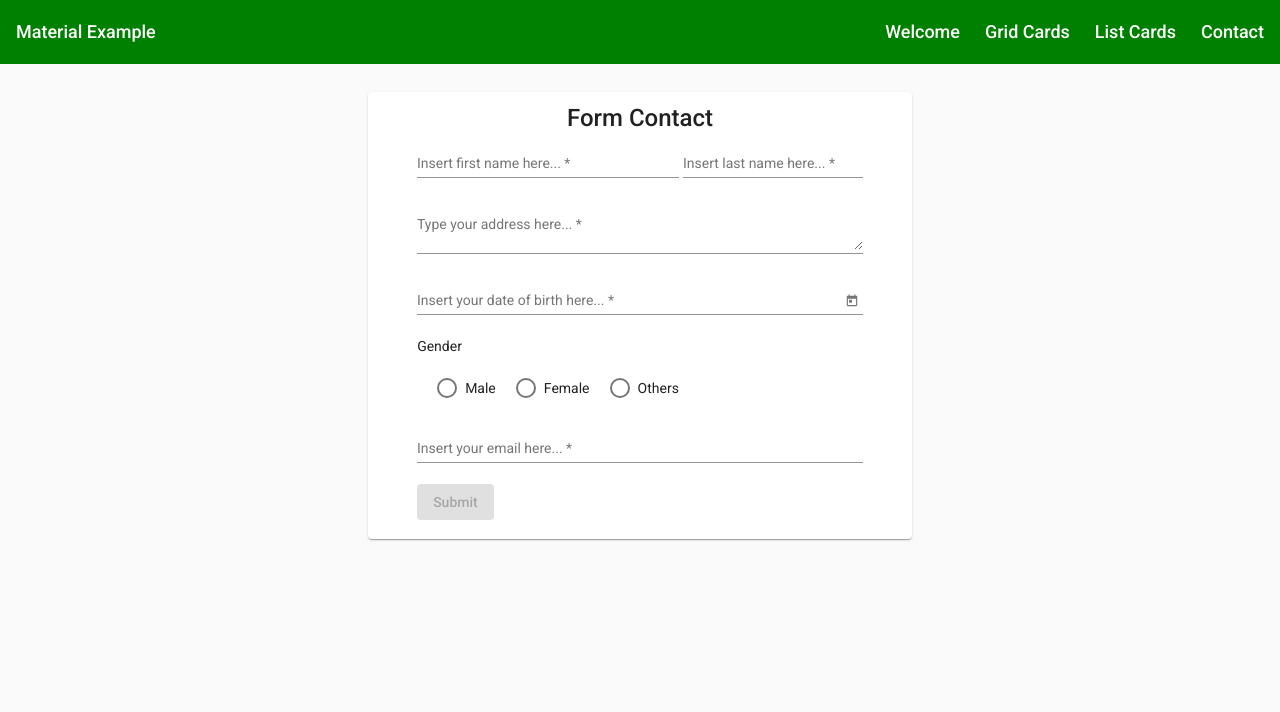
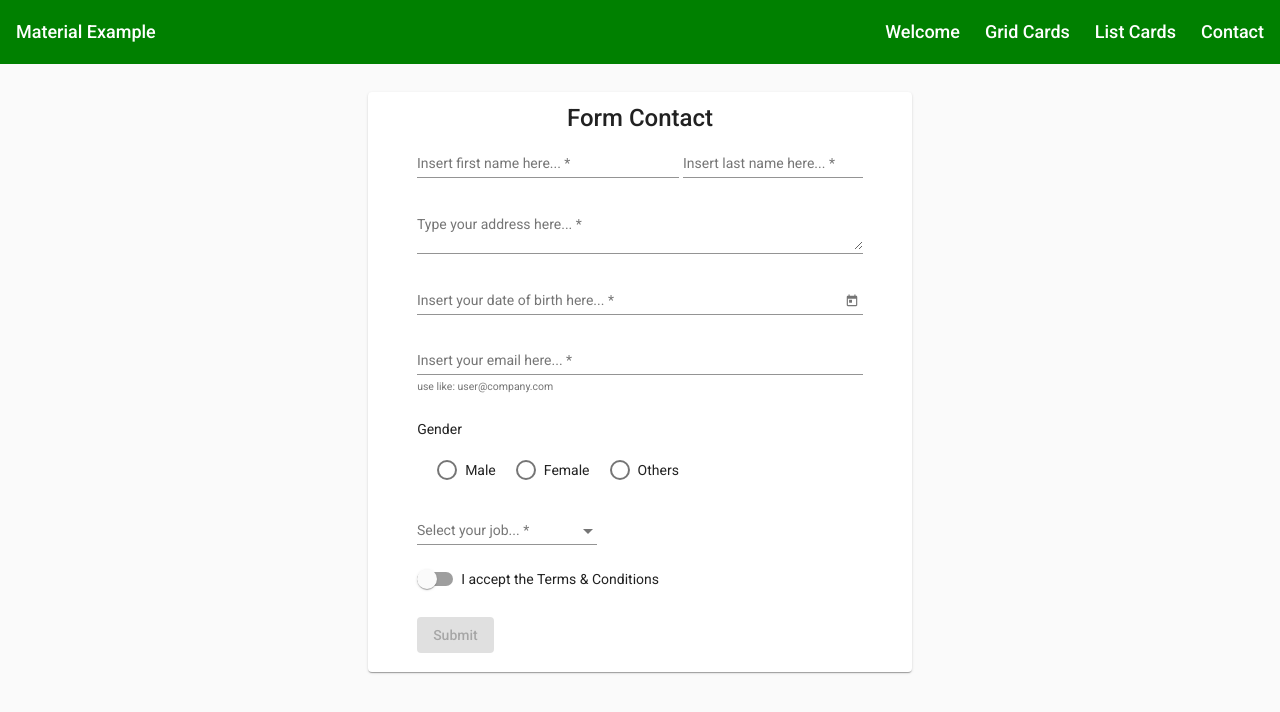
Before and after one commit to danielarrojo/exampleMaterialAngular, an Angular app: page /contact in a window 1280 px wide. Shown: the top 712 px of the page. Built offline with nearby package versions, Linux system fonts and the light colour scheme.

Commit message:
MarForm - completed!!

```diff
--- a/src/app/app-routing.module.ts
+++ b/src/app/app-routing.module.ts
@@ -15,6 +15,7 @@ export const routes: Route[] = [
 
 ];
 
+
 @NgModule({
   imports: [RouterModule.forRoot(routes)],
   exports: [RouterModule]
--- a/src/app/components/contact/contact.component.html
+++ b/src/app/components/contact/contact.component.html
@@ -50,6 +50,19 @@
                     </td>
                 </tr>
 
+
+                <!-- Email -->
+                <tr >
+                    <td colspan="2">
+                        <mat-form-field class="full-width">
+                            <input type="email" formControlName="email" matInput placeholder="Insert your email here...">
+                            <mat-hint>use like: user@company.com</mat-hint>
+                        </mat-form-field>
+                        <mat-error>
+                            <span *ngIf="!contactForm.get('email')?.valid && contactForm.get('email')?.touched">Insert a valid email format, please!!!</span>
+                        </mat-error>
+                    </td>
+                </tr><br>
                 <!-- Gender - Radio Button -->
                 <tr>
                     <td>
@@ -64,22 +77,32 @@
                         </mat-error>
                     </td>
                 </tr><br>
-                <!-- Email -->
-                <tr >
-                    <td colspan="2">
-                        <mat-form-field class="full-width">
-                            <input type="email" formControlName="email" matInput placeholder="Insert your email here...">
+                <!-- Job type - Options -->
+                <tr>
+                    <td>
+                        <mat-form-field>
+                            <mat-select formControlName="job" placeholder="Select your job...">
+                                <mat-option disabled> -- select any -- </mat-option>
+                                <mat-option value="developer">Developer</mat-option>
+                                <mat-option value="sales">Sales</mat-option>
+                                <mat-option value="designer">Designer</mat-option>
+                            </mat-select>
                         </mat-form-field>
                         <mat-error>
-                            <span *ngIf="!contactForm.get('email')?.valid && contactForm.get('email')?.touched">Insert a valid last name, please!!!</span>
+                            <span *ngIf="!contactForm.get('job')?.valid && contactForm.get('job')?.touched">Please, select any job</span>
                         </mat-error>
                     </td>
                 </tr>
-
+                <!-- T&C - Slide-toogle -->
+                <tr>
+                    <td colspan="2">
+                        <mat-slide-toggle formControlName="isAccepted" (change)="onChangeTerms($event)">I accept the Terms & Conditions</mat-slide-toggle>
+                    </td>
+                </tr><br>
                 <!-- Submit Button -->
                 <tr>
                     <td class="contact-center">
-                        <button mat-raised-button color="primary" [disabled]=!contactForm.valid>Submit</button>
+                        <button mat-raised-button color="primary" [disabled]="!contactForm.valid || isAccepted==0">Submit</button>
                     </td>
                 </tr>
             </table>
--- a/src/app/components/contact/contact.component.ts
+++ b/src/app/components/contact/contact.component.ts
@@ -9,12 +9,22 @@ import { FormGroup, NgForm, FormControl, Validators} from '@angular/forms'
 export class ContactComponent implements OnInit {
   contactForm: FormGroup;
   patternEmail: RegExp = /^(([^<>()\[\]\\.,;:\s@"]+(\.[^<>()\[\]\\.,;:\s@"]+)*)|(".+"))@((\[[0-9]{1,3}\.[0-9]{1,3}\.[0-9]{1,3}\.[0-9]{1,3}])|(([a-zA-Z\-0-9]+\.)+[a-zA-Z]{2,}))$/;
+  isAccepted:number = 0;
 
   constructor() {
     this.contactForm = this.createFormGroup();
   }
 
   ngOnInit(): void {
+  }
+
+  onChangeTerms(event:any){
+    if (event.checked == true){
+      this.isAccepted=1;
+    } else {
+      this.isAccepted=0;
+    }
+    console.log('this.isAccepted : ',this.isAccepted);
   }
 
   onSubmit(form:NgForm){
@@ -28,7 +38,9 @@ export class ContactComponent implements OnInit {
       address : new FormControl('', [Validators.required, Validators.minLength(5), Validators.maxLength(50)]),
       email : new FormControl('', [Validators.required, Validators.pattern(this.patternEmail)]),
       birthDate : new FormControl('', [Validators.required]),
-      gender: new FormControl('', [Validators.required])
+      gender: new FormControl('', [Validators.required]),
+      job: new FormControl('', [Validators.required]),
+      isAccepted: new FormControl()
     });
   }
 
```
